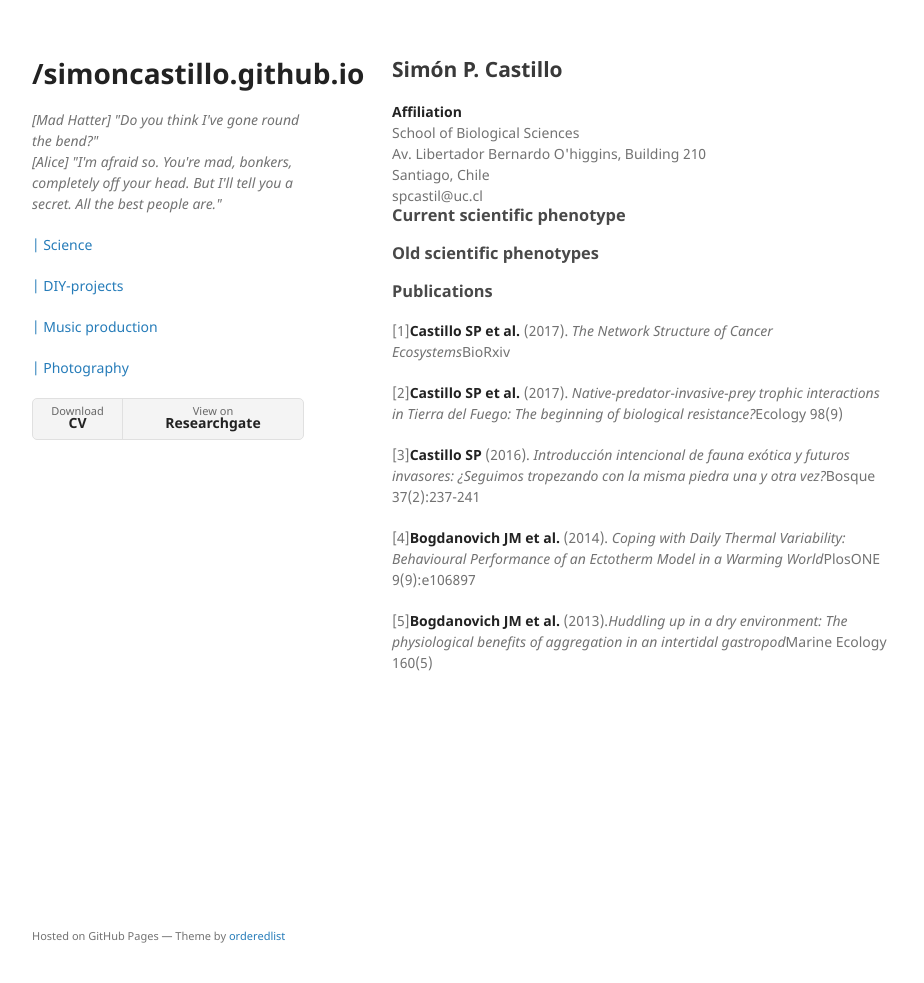
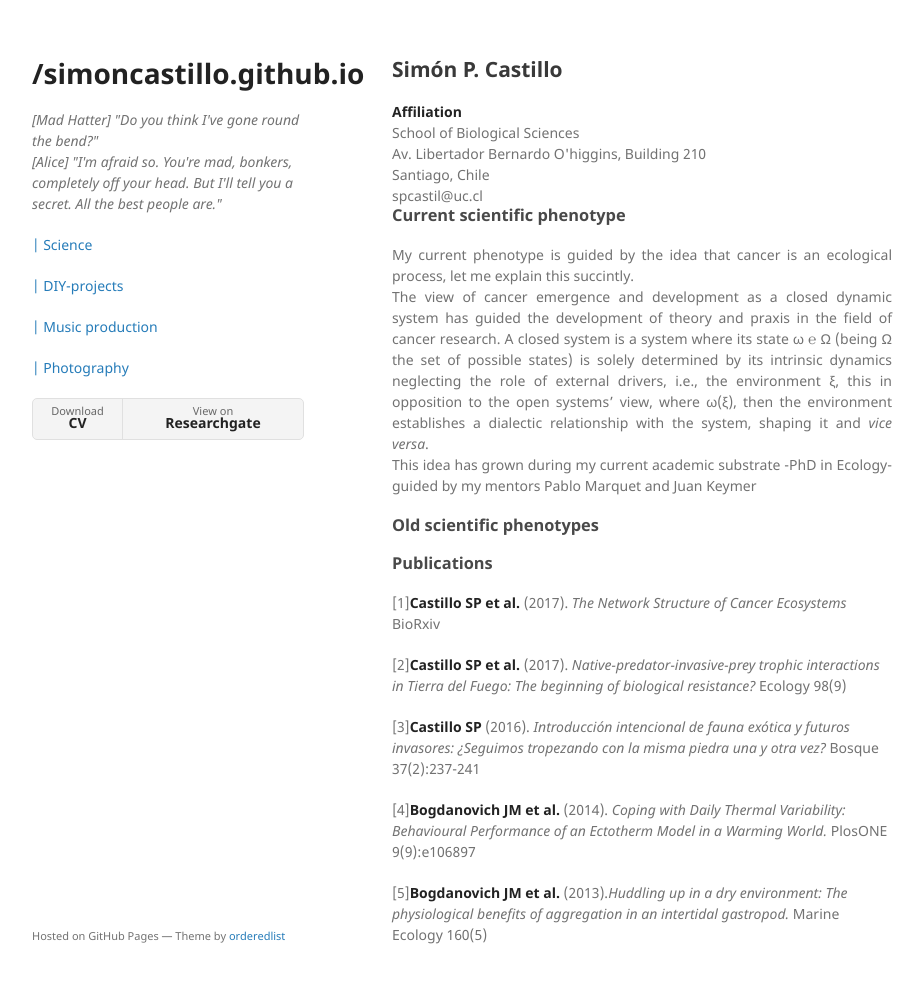
Before and after one commit to SimonCastillo/simoncastillo.github.io, a Jekyll site: the page built from cv/index.html, in a window 1280 px wide and 1015 px high. Shown: the top 983 px of the window, without its empty margins (178-1102 px from the left). Built offline with Jekyll 4.4.1, drawn with Linux system fonts in a browser that asks for light colours.

Commit message:
Update index.html

```diff
--- a/cv/index.html
+++ b/cv/index.html
@@ -12,12 +12,14 @@ title: About Science
 					<span class="obfuscate">spcastil@uc.cl</span>
 
 					<h3>Current scientific phenotype</h3>
+					<p align ="justify">My current phenotype is guided by the idea that cancer is an ecological process, let me explain this succintly.<br>The view of cancer emergence and development as a closed dynamic system has guided the development of theory and praxis in the field of cancer research. A closed system is a system where its state ω ℮ Ω (being Ω the set of possible states) is solely determined by its intrinsic dynamics neglecting the role of external drivers, i.e., the environment ξ, this in opposition to the open systems’ view, where ω(ξ), then the environment establishes a dialectic relationship with the system, shaping it and <i>vice versa</i>.<br>
+					This idea has grown during my current academic substrate -PhD in Ecology- guided by my mentors Pablo Marquet and Juan Keymer</p>
 					<h3>Old scientific phenotypes</h3>
 
 					<h3>Publications</h3>
-					<p>[1]<strong>Castillo SP et al.</strong> (2017). <i>The Network Structure of Cancer Ecosystems</i>BioRxiv </p>
-					<p>[2]<strong>Castillo SP et al.</strong> (2017). <i>Native-predator-invasive-prey trophic interactions in Tierra del Fuego: The beginning of biological resistance?</i>Ecology 98(9)</p>
-					<p>[3]<strong>Castillo SP</strong> (2016). <i>Introducción intencional de fauna exótica y futuros invasores: ¿Seguimos tropezando con la misma piedra una y otra vez?</i>Bosque 37(2):237-241</p>
-					<p>[4]<strong>Bogdanovich JM et al.</strong> (2014). <i>Coping with Daily Thermal Variability: Behavioural Performance of an Ectotherm Model in a Warming World</i>PlosONE 9(9):e106897 </p>
-					<p>[5]<strong>Bogdanovich JM et al.</strong> (2013).<i>Huddling up in a dry environment: The physiological benefits of aggregation in an intertidal gastropod</i>Marine Ecology 160(5)</p>
+					<p>[1]<strong>Castillo SP et al.</strong> (2017). <i>The Network Structure of Cancer Ecosystems</i> BioRxiv </p>
+					<p>[2]<strong>Castillo SP et al.</strong> (2017). <i>Native-predator-invasive-prey trophic interactions in Tierra del Fuego: The beginning of biological resistance?</i> Ecology 98(9)</p>
+					<p>[3]<strong>Castillo SP</strong> (2016). <i>Introducción intencional de fauna exótica y futuros invasores: ¿Seguimos tropezando con la misma piedra una y otra vez?</i> Bosque 37(2):237-241</p>
+					<p>[4]<strong>Bogdanovich JM et al.</strong> (2014). <i>Coping with Daily Thermal Variability: Behavioural Performance of an Ectotherm Model in a Warming World.</i> PlosONE 9(9):e106897 </p>
+					<p>[5]<strong>Bogdanovich JM et al.</strong> (2013).<i>Huddling up in a dry environment: The physiological benefits of aggregation in an intertidal gastropod.</i> Marine Ecology 160(5)</p>
 	</div>
```
